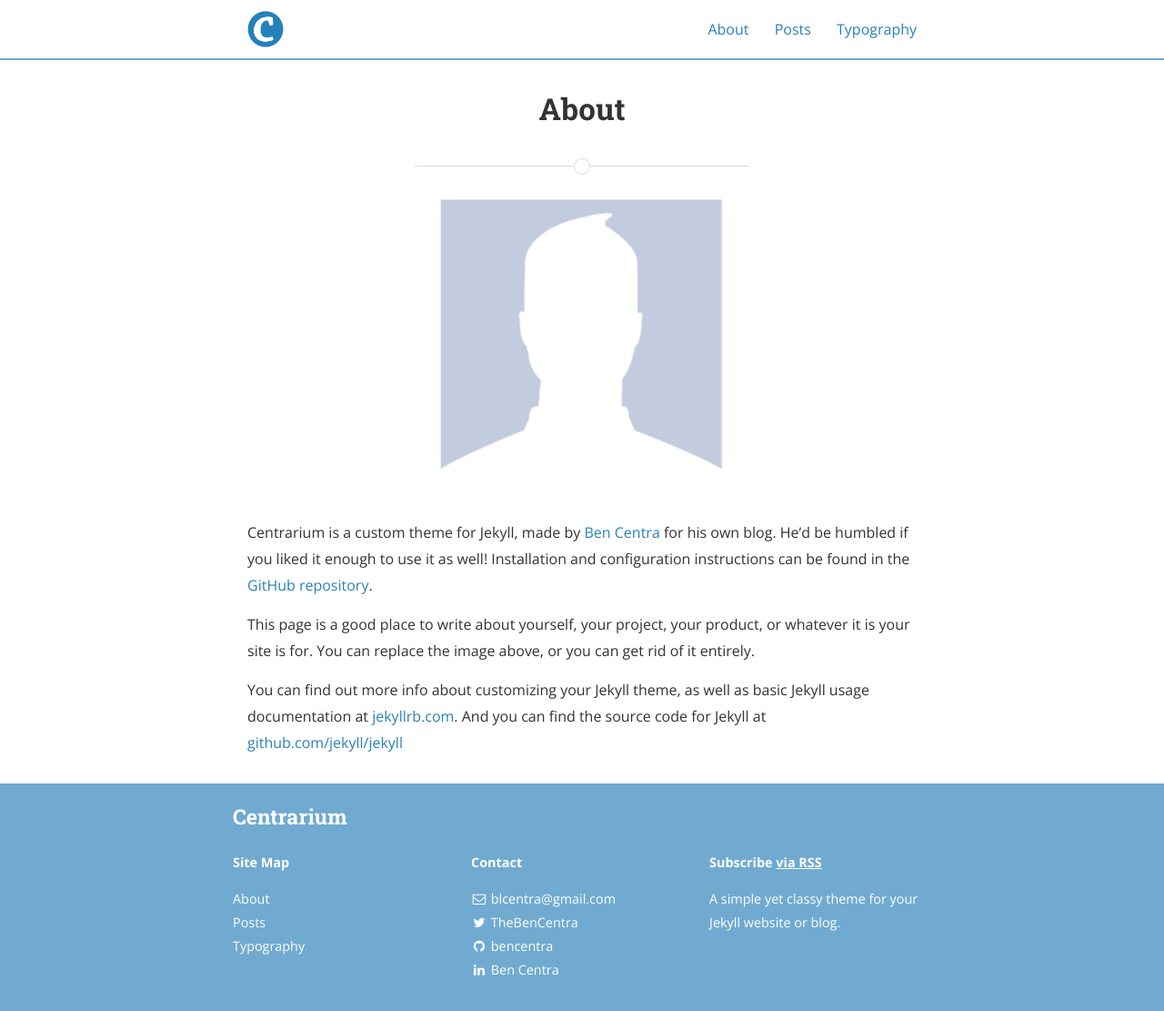
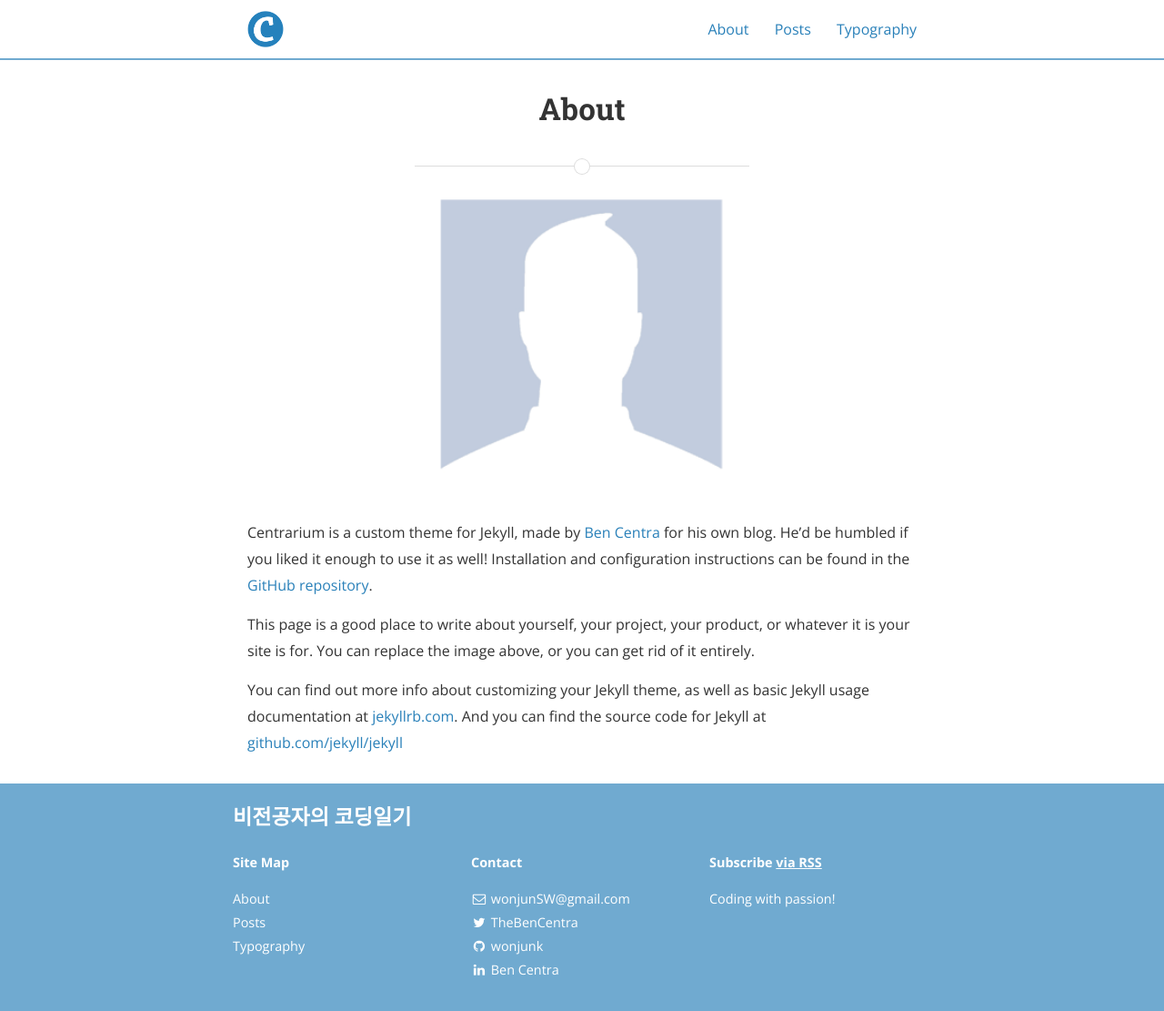
Before and after one commit to wonjunk/wonjunk.github.io, a Jekyll site: the page built from about.md, in a window 1280 px wide and 1111 px high. Shown: the whole window at 91% size. Built offline with Jekyll 4.4.1, drawn with Linux system fonts in a browser that asks for light colours; nearby versions of some CDN libraries.

Commit message:
블로그 커스터마이즈1 끝!

```diff
--- a/_config.yml
+++ b/_config.yml
@@ -9,12 +9,12 @@ exclude:
   - "/vendor/"
 
 # Site settings
-title: Centrarium
-subtitle: "A simple yet classy theme for your Jekyll website or blog"
-email: blcentra@gmail.com
-name: Ben Centra
+title: 비전공자의 코딩일기
+subtitle: "성공은 최종적인게 아니며 실패는 치명적인게 아니다. 중요한 것은 지속하고자 하는 용기다 -윈스턴 처칠"
+email: wonjunSW@gmail.com
+name: Wonjun Kim
 description: >
-  A simple yet classy theme for your Jekyll website or blog.
+  Coding with passion!
 # Base URL of site (i.e. /blog). It should always start with a slash,
 # and never end with a slash. Set it to a blank value if hosting at the
 # root of your server.
@@ -81,35 +81,35 @@ social:
     username: TheBenCentra
     url: https://twitter.com/TheBenCentra
     desc: Follow me on Twitter
-    share: true
+    share: false
 
   - name: Facebook
     icon: facebook
     username: thebencentra
     url: ""
     desc: Friend me on Facebook
-    share: true
+    share: false
 
   - name: GitHub
     icon: github
-    username: bencentra
-    url: https://github.com/bencentra
+    username: wonjunk
+    url: https://github.com/wonjunk
     desc: Fork me on GitHub
-    share: false
+    share: ture
 
   - name: LinkedIn
     icon: linkedin
     username: Ben Centra
     url: https://www.linkedin.com/pub/ben-centra/47/769/60a
     desc: Connect with me on LinkedIn
-    share: true
+    share: false
 
   - name: Google+
     icon: google-plus
     username: ""
     url: ""
     desc: Add me to your Circles
-    share: true
+    share: false
 
   - name: YouTube
     icon: youtube
@@ -130,7 +130,7 @@ social:
     username: ""
     url: ""
     desc: Follow me on Pinterest
-    share: true
+    share: false
 
   - name: SoundCloud
     icon: soundcloud
@@ -179,7 +179,7 @@ social:
     username: ""
     url: ""
     desc: Share to Reddit
-    share: true
+    share: false
 
   - name: "Hacker News"
     icon: hacker-news
```
Also changed, not shown: 1 other file.
